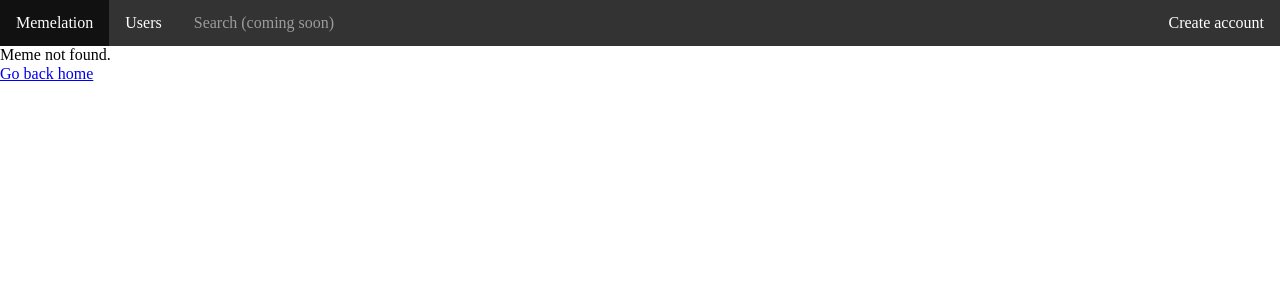
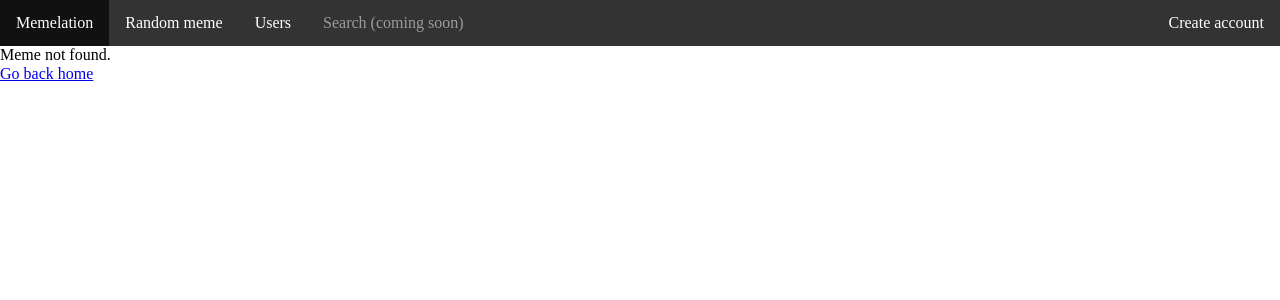
Before and after one commit to algoholik/memelation, a Flask app: page /meme/1 in a window 1280 px wide. Shown: the top 300 px of the page. Run offline with Flask 2, Linux system fonts and the light colour scheme.

Commit message:
added random feature

```diff
--- a/memes.py
+++ b/memes.py
@@ -5,6 +5,11 @@ def get_list():
     sql = 'SELECT M.content, U.username, M.created, M.id, U.id FROM memes M, users U WHERE M.user_id=U.id ORDER BY M.id'
     result = database.session.execute(sql)
     return result.fetchall()
+
+def get_meme_amount():
+    sql = 'SELECT MAX(id) FROM memes'
+    result = database.session.execute(sql).fetchone()[0]
+    return result
 
 def send(img_data, img_filename, content):
     user_id = users.user_id()
--- a/routing.py
+++ b/routing.py
@@ -1,5 +1,6 @@
 from app import app
 from flask import render_template, make_response, request, redirect
+from random import randint
 import memes, users
 
 @app.route('/')
@@ -74,6 +75,11 @@ def register():
         else:
             return render_template('error.html', message='Registration failed.')
 
+@app.route('/meme/random')
+def meme_random():
+    random_id = randint(1, memes.get_meme_amount())
+    return redirect(f"/meme/{random_id}")
+
 @app.route('/meme/img/<int:meme_id>')
 def meme_img(meme_id):
     img_data = memes.meme_img(meme_id)
--- a/templates/error.html
+++ b/templates/error.html
@@ -9,6 +9,7 @@
 <div class="navbar">
     <ul>
         <li><a href="/">Memelation</a></li>
+        <li><a href="/meme/random">Random meme</a></li>
         <li><a href="/users">Users</a></li>
         <li><a class="comingsoon" href="#">Search (coming soon)</a></li>
         {% if session.user_id %}
--- a/templates/index.html
+++ b/templates/index.html
@@ -9,6 +9,7 @@
 <div class="navbar">
     <ul>
         <li><a class="active" href="/">Memelation</a></li>
+        <li><a href="/meme/random">Random meme</a></li>
         <li><a href="/users">Users</a></li>
         <li><a class="comingsoon" href="#">Search (coming soon)</a></li>
         {% if session.user_id %}
--- a/templates/meme.html
+++ b/templates/meme.html
@@ -14,6 +14,7 @@
 <div class="navbar">
     <ul>
         <li><a href="/">Memelation</a></li>
+        <li><a href="/meme/random">Random meme</a></li>
         <li><a href="/users">Users</a></li>
         <li><a class="comingsoon" href="#">Search (coming soon)</a></li>
         {% if session.user_id %}
--- a/templates/register.html
+++ b/templates/register.html
@@ -14,6 +14,7 @@
 <div class="navbar">
     <ul>
         <li><a href="/">Memelation</a></li>
+        <li><a href="/meme/random">Random meme</a></li>
         <li><a href="/users">Users</a></li>
         <li><a class="comingsoon" href="#">Search (coming soon)</a></li>
         {% if session.user_id %}
--- a/templates/user.html
+++ b/templates/user.html
@@ -9,6 +9,7 @@
 <div class="navbar">
     <ul>
         <li><a href="/">Memelation</a></li>
+        <li><a href="/meme/random">Random meme</a></li>
         <li><a href="/users">Users</a></li>
         <li><a class="comingsoon" href="#">Search (coming soon)</a></li>
         {% if session.user_id %}
--- a/templates/users.html
+++ b/templates/users.html
@@ -9,6 +9,7 @@
 <div class="navbar">
     <ul>
         <li><a href="/">Memelation</a></li>
+        <li><a href="/meme/random">Random meme</a></li>
         <li><a class="active" href="/users">Users</a></li>
         <li><a class="comingsoon" href="#">Search (coming soon)</a></li>
         {% if session.user_id %}
```
